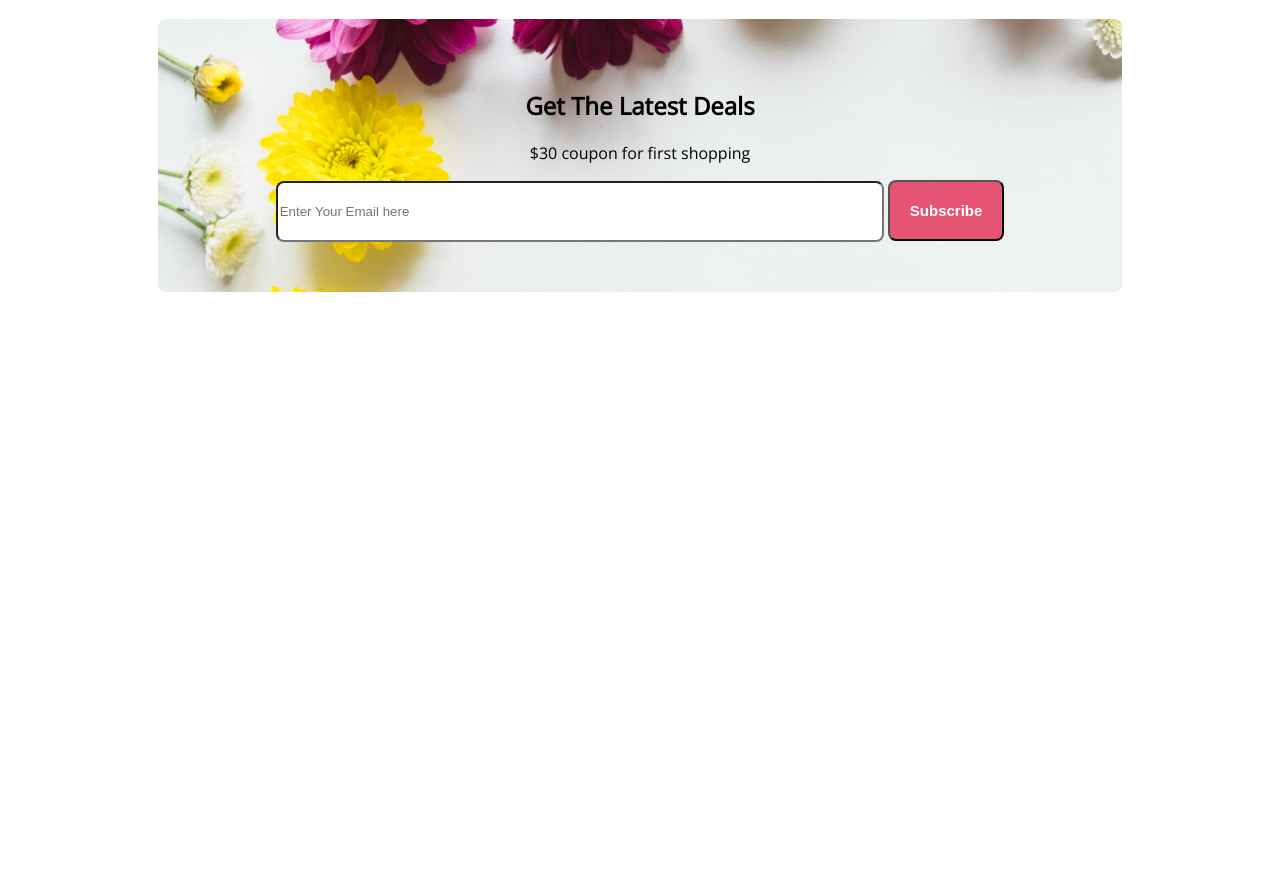
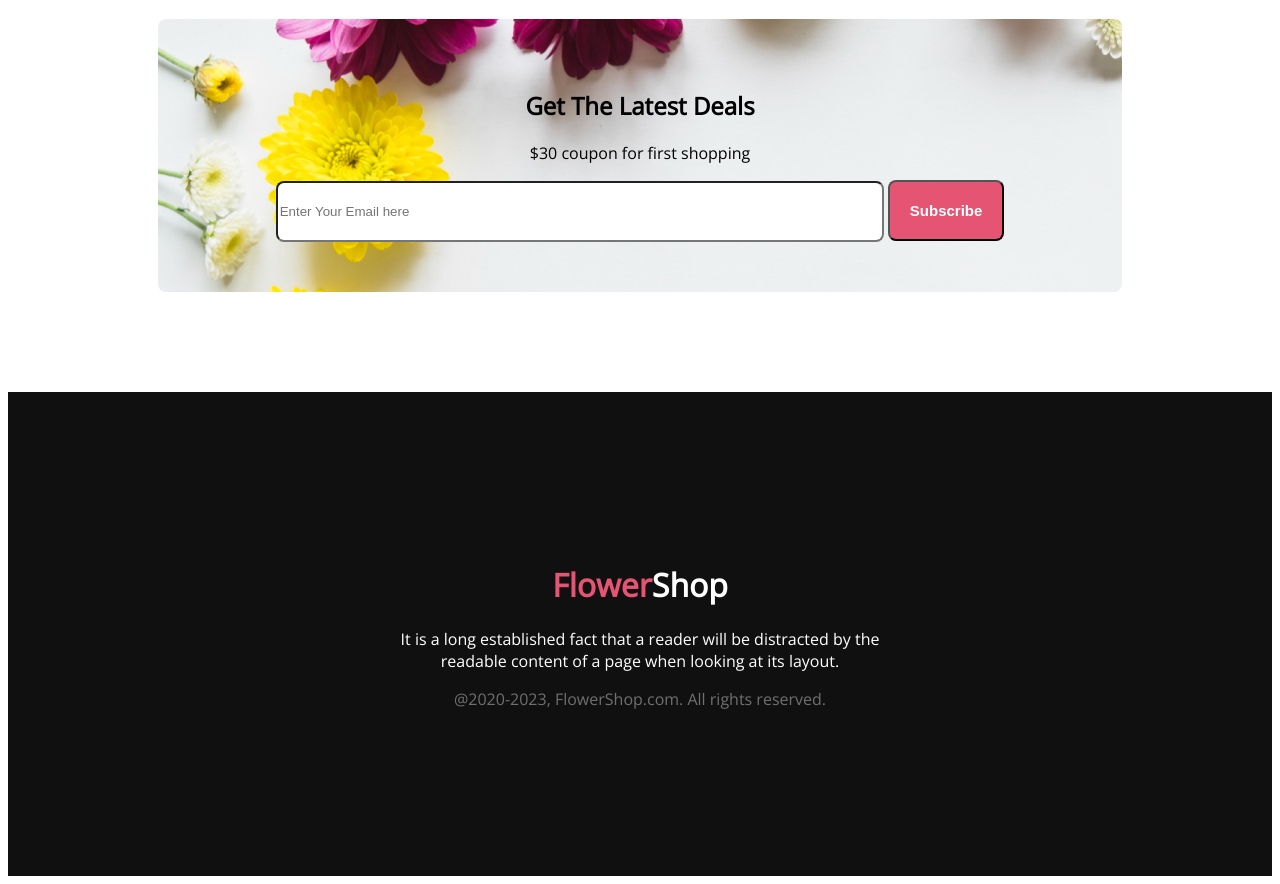
Before and after one commit to Khairulhasan111/flower-assignment, a plain HTML site: page index.html in a window 1280 px wide. Shown: the part 3027-3911 px from the top of the page. Before the commit the page ends 3327 px from the top, so only its background shows below. Drawn offline with nearby package versions, Linux system fonts and the light colour scheme.

Commit message:
footer added

```diff
--- a/index.html
+++ b/index.html
@@ -188,6 +188,15 @@
 
     <footer>
 
+
+        <div class="footer">
+
+            <h1><span style="color: #E55473;">Flower</span>Shop</h1>
+            <p>It is a long established fact that a reader will be distracted by the <br>readable content of a page when looking at its layout.</p>
+            <p style="color: rgba(255, 255, 255, 0.40);">@2020-2023, FlowerShop.com. All rights reserved. </p>
+
+        </div>
+
     </footer>
 
 </body>
--- a/styles/style.css
+++ b/styles/style.css
@@ -192,4 +192,16 @@ body {
     height: 55px;
     border-radius: 8px;
     background: #FFF;
+
 }
+
+
+/* footer section */
+
+.footer {
+    text-align: center;
+    margin-top: 100px;
+    background: #111010;
+    color: white;
+    padding: 150px;
+}
```
